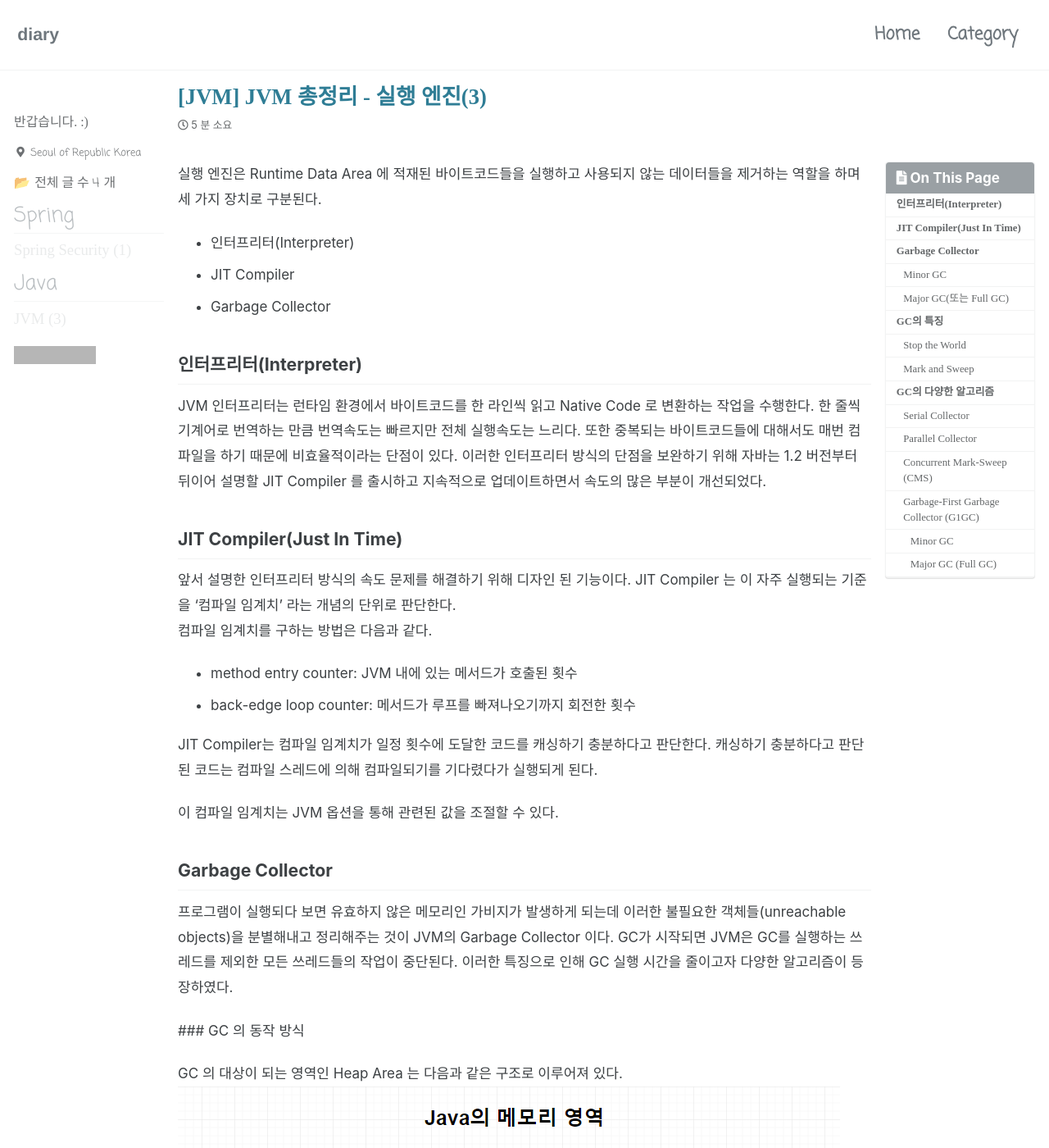
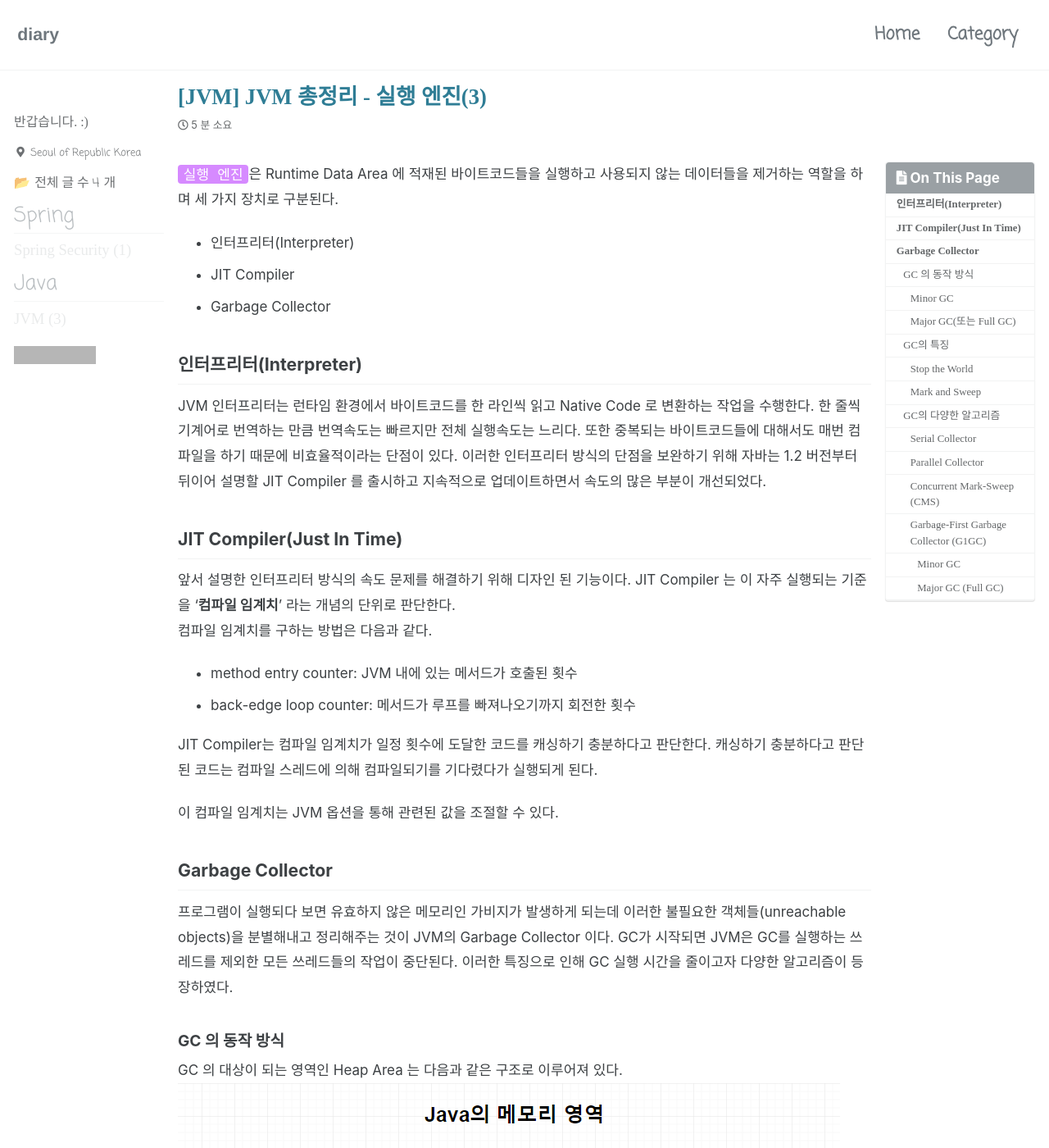
Before and after one commit to laegel123/blog, a Jekyll site: the page built from _posts/java/jvm/2023-08-07-ch2.md, in a window 1280 px wide and 1400 px high. Shown: the whole window at 82% size. Built offline with Jekyll 4.4.1, drawn with Linux system fonts in a browser that asks for light colours; cached includes are drawn as plain includes; some web fonts are replaced; comment, search, counter and statistics services are not loaded; some of the changed text lies outside the part shown; grey boxes are pictures that could not be loaded.

Commit message:
JVM 게시

```diff
--- a/_posts/java/jvm/2023-08-07-ch2.md
+++ b/_posts/java/jvm/2023-08-07-ch2.md
@@ -13,11 +13,10 @@ date: 2023-08-07
 last_modified_at: 2023-08-07
 ---
 
-실행 엔진은 Runtime Data Area 에 적재된 바이트코드들을 실행하고 사용되지 않는 데이터들을 제거하는 역할을 하며 세 가지 장치로 구분된다.
+`실행 엔진`은 Runtime Data Area 에 적재된 바이트코드들을 실행하고 사용되지 않는 데이터들을 제거하는 역할을 하며 세 가지 장치로 구분된다.
 - 인터프리터(Interpreter)
 - JIT Compiler
 - Garbage Collector
-
 
 ## 인터프리터(Interpreter)
  JVM 인터프리터는 런타임 환경에서 바이트코드를 한 라인씩 읽고 Native Code 로 변환하는 작업을 수행한다. 한 줄씩 기계어로 번역하는 만큼 번역속도는 빠르지만 전체 실행속도는 느리다. 또한 중복되는 바이트코드들에 대해서도 매번 컴파일을 하기 때문에
@@ -26,7 +25,7 @@ last_modified_at: 2023-08-07
 
 
 ## JIT Compiler(Just In Time)
- 앞서 설명한 인터프리터 방식의 속도 문제를 해결하기 위해 디자인 된 기능이다. JIT Compiler 는 이 자주 실행되는 기준을 '컴파일 임계치' 라는 개념의 단위로 판단한다.
+ 앞서 설명한 인터프리터 방식의 속도 문제를 해결하기 위해 디자인 된 기능이다. JIT Compiler 는 이 자주 실행되는 기준을 '**컴파일 임계치**' 라는 개념의 단위로 판단한다.
 컴파일 임계치를 구하는 방법은 다음과 같다.
 - method entry counter: JVM 내에 있는 메서드가 호출된 횟수
 - back-edge loop counter: 메서드가 루프를 빠져나오기까지 회전한 횟수
@@ -40,7 +39,7 @@ JIT Compiler는 컴파일 임계치가 일정 횟수에 도달한 코드를 캐
  프로그램이 실행되다 보면 유효하지 않은 메모리인 가비지가 발생하게 되는데 이러한 불필요한 객체들(unreachable objects)을 분별해내고 정리해주는 것이 JVM의 Garbage Collector 이다. GC가 시작되면 JVM은 GC를 실행하는 쓰레드를 제외한
 모든 쓰레드들의 작업이 중단된다. 이러한 특징으로 인해 GC 실행 시간을 줄이고자 다양한 알고리즘이 등장하였다.
 
- ### GC 의 동작 방식
+### GC 의 동작 방식
 
  GC 의 대상이 되는 영역인 Heap Area 는 다음과 같은 구조로 이루어져 있다.
  <img src="../../assets/img/java/jvm08.png">
@@ -49,18 +48,18 @@ JIT Compiler는 컴파일 임계치가 일정 횟수에 도달한 코드를 캐
 크게 Yong 영역과 Old 영역으로 이루어져 있으며, Yong 영역은 1개의 Eden 영역, 2개의 Survivor 영역으로 나뉘어져 있다.
 
 GC 는 Yong 영역과 Old 영역에서 일어나는 GC 작업을 구분하여 진행한다.
-Yong 영역에서 일어나는 GC 를 *Minor GC*라 하고, Old 영역에서 일어나는 GC를 *Major GC* 또는 *Full GC*라고 한다.
+Yong 영역에서 일어나는 GC 를 `Minor GC`라 하고, Old 영역에서 일어나는 GC를 `Major GC` 또는 `Full GC`라고 한다.
 
 
 #### Minor GC
- Heap Area의 Yong 영역에서 일어나는 GC를 *Minor GC*라 부른다. Yong 영역은 새롭게 생성되는 객체가 Allocation(할당)되는 영역이다. 대부분의 객체가 이 영역에서 금방 접근 불가능한 상태(Unreachable)가 되기 때문에, 많은 객체가 Yong 영역에서 GC의
+ Heap Area의 Yong 영역에서 일어나는 GC를 `Minor GC`라 부른다. Yong 영역은 새롭게 생성되는 객체가 Allocation(할당)되는 영역이다. 대부분의 객체가 이 영역에서 금방 접근 불가능한 상태(Unreachable)가 되기 때문에, 많은 객체가 Yong 영역에서 GC의
 대상이 되어 제거된다. Minor GC가 실행되면 참조되고 있는 객체들을 제외한 나머지 객체들은 제거되게 된다.
 
 Minor GC 가 진행되는 세부 과정은 다음과 같다.
 <img src="../../assets/img/java/jvm09.png">
 
 
-1. 새로 생성된 객체가 *Eden 영역*에 할당된다.
+1. 새로 생성된 객체가 `Eden 영역`에 할당된다.
 2. 객체가 계속 생성되다가 Eden 영역이 가득 차게 되면 Minor GC가 실행된다.
 3. 참조되지 않는 객체들은 제거되고 살아남은 객체들은 Survivor1 영역으로 복사된다.
 4. 이후 Survivor1 영역이 가득차게 되거나 Eden 영역이 가득 차게되면 GC 작업 수행 이후 살아남은 객체들이 Survivor2 영역으로 복사된다.
@@ -75,7 +74,7 @@ Minor GC 가 진행되는 세부 과정은 다음과 같다.
 
 
 #### Major GC(또는 Full GC)
- *Major GC*는 Old 영역에서 일어나는 GC를 말한다. Old 영역은 Yong 영역에서 Reachable 상태를 유지하며 살아남은 객체들이 복사되는 영역으로, Yong 영역보다 훨씬 크게 할당된다. Old 영역 자체의 크기도 크고 대부분의 객체들이 Yong 영역에서 GC의
+ `Major GC`는 Old 영역에서 일어나는 GC를 말한다. Old 영역은 Yong 영역에서 Reachable 상태를 유지하며 살아남은 객체들이 복사되는 영역으로, Yong 영역보다 훨씬 크게 할당된다. Old 영역 자체의 크기도 크고 대부분의 객체들이 Yong 영역에서 GC의
  대상이 되어 Major GC는 비교적 자주 발생하지는 않지만, 한 번 발생하면 그 시간은 Minor GC보다 훨씬 오래 걸린다. 그래서 GC에 대한 튜닝을 진행할 때는 보통 Major GC의 성능을 높이는 경우가 많다.
 
 
@@ -85,45 +84,45 @@ Minor GC 가 진행되는 세부 과정은 다음과 같다.
 - Mark and Sweep
 
 #### Stop the World
- *Stop the World*는 JVM이 GC를 실행하기 위해 애플리케이션 실행을 잠시 멈추는 작업이다. GC가 실행될 때는 GC를 실행하는 thread를 제외한 모든 thread들의 작업이 중단되고, GC가 완료되면 작업이 재개된다.
+ `Stop the World`는 JVM이 GC를 실행하기 위해 애플리케이션 실행을 잠시 멈추는 작업이다. GC가 실행될 때는 GC를 실행하는 thread를 제외한 모든 thread들의 작업이 중단되고, GC가 완료되면 작업이 재개된다.
 
 #### Mark and Sweep
- *Stop the World*를 통해 모든 작업이 중단되면, GC는 스택의 모든 변수 또는 reachable 객체를 스캔하면서 각각 어떤 객체를 참조하고 있는지 탐색한다. 그리고 사용되고 있는 객체들을 식별하는데, 이 과정을 *Mark* 라고 한다. 이후에 Mark 되지 않는
-객체들을 메모리에서 제거하는 과정을 Sweep 이라고 한다.
+ `Stop the World`를 통해 모든 작업이 중단되면, GC는 스택의 모든 변수 또는 reachable 객체를 스캔하면서 각각 어떤 객체를 참조하고 있는지 탐색한다. 그리고 사용되고 있는 객체들을 식별하는데, 이 과정을 '**Mark**' 라고 한다. 이후에 Mark 되지 않는
+객체들을 메모리에서 제거하는 과정을 '**Sweep**' 이라고 한다.
 
 
 ### GC의 다양한 알고리즘
  GC에는 많은 알고리즘이 있지만 그 중 대표되는 알고리즘 몇 개를 소개하겠다.
 
 #### Serial Collector
- *Serial Collector*는 싱글 스레드로 모든 종류의 GC를 수행하는 고전적 방식의 Garbage Collector 이다. 이 방식은 싱글 프로세서 시스템에 가장 적합하다.
- 1 개의 thread 만을 이용해 모든 GC 일을 처리하기 때문에 CPU 코더가 여러 개인 운영서버에서 *Serial Collector*를 사용하는 것은 반드시 피해야 한다.
+ `Serial Collector`는 싱글 스레드로 모든 종류의 GC를 수행하는 고전적 방식의 Garbage Collector 이다. 이 방식은 싱글 프로세서 시스템에 가장 적합하다.
+ 1 개의 thread 만을 이용해 모든 GC 일을 처리하기 때문에 CPU 코더가 여러 개인 운영서버에서 `Serial Collector`를 사용하는 것은 반드시 피해야 한다.
 
 - Yong 영역 알고리즘: Serial
 - Old 영역 알고리즘: Serial Mark-Seep-Compact
 
 #### Parallel Collector
- 멀티 프로세서나 멀티 스레드 하드웨어에서 돌아가는 중대형 규모의 데이터셋을 다루는 애플리케이션을 위한 GC 방식이다. *Parallel Collector*의 목표는 다른 CPU가 GC의 진행시간 동안 대기 상태로 남아있는 것을 최소화하는 것이다. 이를 위해
-*Parallel Collector*는 Minor GC를 병렬로 수행하게 하여 GC의 오버헤드를 현저하게 줄이고 성능을 향상시키게 한다. *Parallel Collector*는 GC의 오버헤드를 상당히 줄여주어 Java 8 버전까지 기본 Garbage Collector 로 사용되었다. 그러나
+ 멀티 프로세서나 멀티 스레드 하드웨어에서 돌아가는 중대형 규모의 데이터셋을 다루는 애플리케이션을 위한 GC 방식이다. `Parallel Collector`의 목표는 다른 CPU가 GC의 진행시간 동안 대기 상태로 남아있는 것을 최소화하는 것이다. 이를 위해
+`Parallel Collector`는 Minor GC를 병렬로 수행하게 하여 GC의 오버헤드를 현저하게 줄이고 성능을 향상시키게 한다. `Parallel Collector`는 GC의 오버헤드를 상당히 줄여주어 Java 8 버전까지 기본 Garbage Collector 로 사용되었다. 그러나
 애플리케이션이 멈추는 고질적인 현상은 지속되어 이후에 개발된 알고리즘이 사용되게 된다.
 
 - Yong 영역 알고리즘: Parallel Scavenge
 - Old 영역 알고리즘: Serial Mark-Seep-Compact
 
 #### Concurrent Mark-Sweep (CMS)
- *CMS Collector* 는 애플리케이션이 일시 정지되는 이슈에 매우 민감할 때 사용되는 방식이다. 예컨대 힙 메모리의 크기가 클 때 이 방식을 사용한다.
+ `CMS Collector` 는 애플리케이션이 일시 정지되는 이슈에 매우 민감할 때 사용되는 방식이다. 예컨대 힙 메모리의 크기가 클 때 이 방식을 사용한다.
 이 방식은 프로세서 리소스를 GC와 공유하는 방식으로, 자원이 GC를 위해 사용하기 때문에 응답이 느려지지만 애플리케이션이 멈추지는 않게 된다. 그러나 CMS는 다른 GC 방식보다 메모리와 CPU를 많이 필요로해 여러 문제점들이 있었고 결국 Java 9 버전
 부터 deprecated 되었다.
 
 
 #### Garbage-First Garbage Collector (G1GC)
- *G1GC*는 장기적으로 많은 문제를 일으킬 수 있는 *CMS GC*를 대체하기 위해 개발되었고, Java 7 버전부터 지원되기 시작했다. 이 방식은 Yong 영역과 Old 영역으로 나누는 방식을 사용하지 않고 전체 Heap을 1MB 단위의 region(리전)들로 균등하게 나누고
+ `G1GC`는 장기적으로 많은 문제를 일으킬 수 있는 `CMS GC`를 대체하기 위해 개발되었고, Java 7 버전부터 지원되기 시작했다. 이 방식은 Yong 영역과 Old 영역으로 나누는 방식을 사용하지 않고 전체 Heap을 1MB 단위의 region(리전)들로 균등하게 나누고
 각 지역들을 역할과 함께 논리적으로 구분하여 객체를 할당하는 방식이다.
- *G1GC*에서는 기존 Eden, Survivor, Old 역할에 더해 Humongous 와 Available/Unused 라는 두 가지 역할이 추가되었다.
+ `G1GC`에서는 기존 Eden, Survivor, Old 역할에 더해 Humongous 와 Available/Unused 라는 두 가지 역할이 추가되었다.
 - Humongous: region 크기가 50%를 초과하는 객체를 저장하는 region 을 의미gksek.
 - Available/Unused: 사용되지 않는 region을 의미한다.
 
- *G1GC*의 핵심은 Heap 을 동일한 크기의 region 으로 나누고, 새로 추가된 역할을 참고하여 가비지가 많은 region 을 우선적으로 GC 작업을 수행하는 것이다.
+ `G1GC`의 핵심은 Heap 을 동일한 크기의 region 으로 나누고, 새로 추가된 역할을 참고하여 가비지가 많은 region 을 우선적으로 GC 작업을 수행하는 것이다.
  <img src="../../assets/img/java/jvm10.png">
 
 ##### Minor GC
--- a/_sass/minimal-mistakes/_base.scss
+++ b/_sass/minimal-mistakes/_base.scss
@@ -178,9 +178,12 @@ figcaption > code,
 td > code {
   padding-top: 0.1rem;
   padding-bottom: 0.1rem;
-  font-size: 0.8em;
+  /*font-size: 0.8em;
   background: $code-background-color;
-  color: $primary-color;
+  color: $primary-color;*/
+  font-size: 1.0em;
+  background: #D68AFF;
+  color: #fff;
   border-radius: $border-radius;
 
   &:before,
```
Also changed, not shown: _posts/java/jvm/2023-07-31-ch0.md (+5 -5 lines), _posts/java/jvm/2023-08-07-ch1.md (+12 -12 lines), _sass/minimal-mistakes/_syntax.scss (line endings or trailing spaces), 13 other files.
